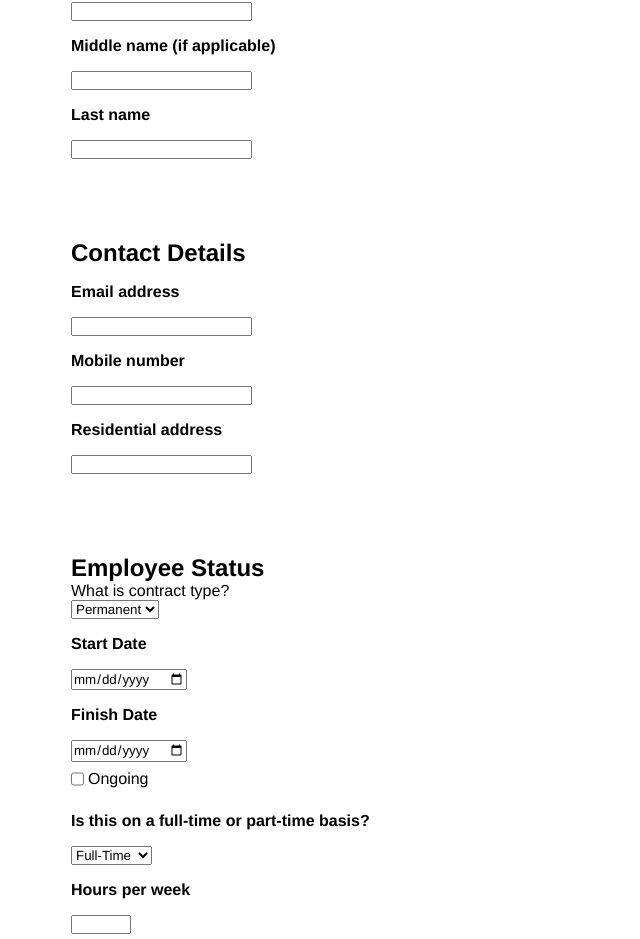
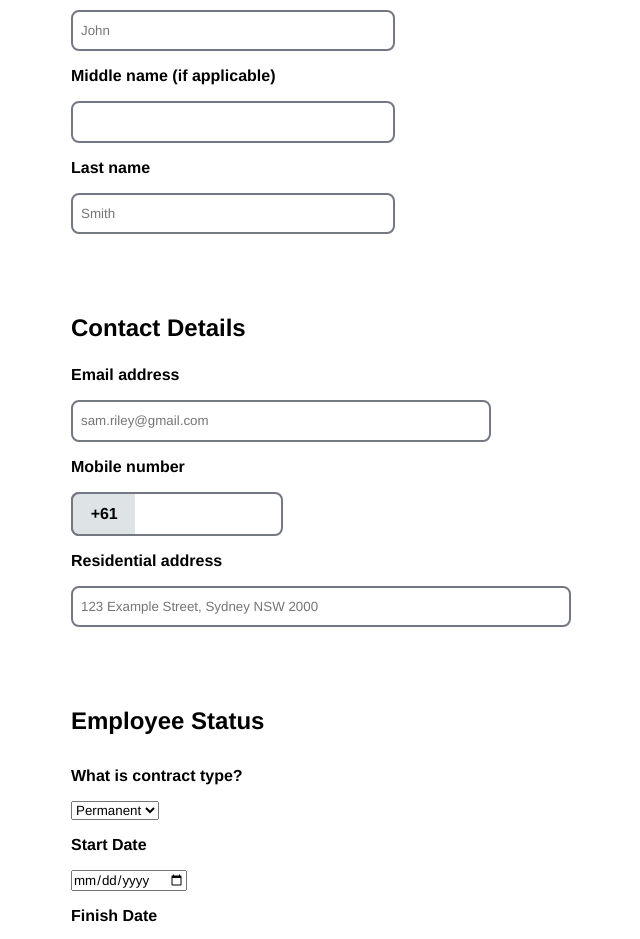
Before and after one commit to StanleyY7/employee-creator, a React (Vite) app in the folder employee-creator-project/: page /add-employee in a window 1280 px wide. Shown: the part 356-1295 px from the top of the page, without its empty margins (25-665 px from the left). Built offline with nearby package versions, Linux system fonts and the light colour scheme.

Commit message:
styling of creation page

```diff
--- a/employee-creator-project/src/App.module.scss
+++ b/employee-creator-project/src/App.module.scss
@@ -5,7 +5,7 @@
   width: 100vw;
   background-color: $main_color;
   > h1 {
-    padding: 6rem;
+    padding: 3rem 6rem;
     font-size: 2.5rem;
     color: #3c3e45;
   }
--- /dev/null
+++ b/employee-creator-project/src/components/BackButton/BackButton.module.scss
@@ -0,0 +1,15 @@
+.backButton__container {
+  padding-top: 4rem;
+
+  .backButton {
+    margin-top: 5rem;
+    padding: 6rem;
+    text-decoration: none;
+    color: #7d8087;
+  }
+  .back {
+    text-decoration: underline;
+    font-weight: 300;
+    margin-left: 0.25rem;
+  }
+}
--- /dev/null
+++ b/employee-creator-project/src/components/BackButton/BackButton.tsx
@@ -0,0 +1,14 @@
+import { NavLink } from "react-router-dom";
+import styles from "./BackButton.module.scss";
+const BackButton = () => {
+  return (
+    <div className={styles.backButton__container}>
+      <NavLink className={styles.backButton} to="/all-employees">
+        {"<"}
+        <strong className={styles.back}>Back</strong>
+      </NavLink>
+    </div>
+  );
+};
+
+export default BackButton;
--- a/employee-creator-project/src/components/EmployeeCard/EmployeeCard.tsx
+++ b/employee-creator-project/src/components/EmployeeCard/EmployeeCard.tsx
@@ -1,10 +1,13 @@
 import styles from "./EmployeeCard.module.scss";
 import { deleteById } from "../../services/employee";
+import { getYearsDifference } from "../../services/general";
+
 const EmployeeCard = ({ employee, filterRemove }: any) => {
   const handleRemove = () => {
     deleteById(employee.id);
     filterRemove(employee.id);
   };
+
   return (
     <>
       <div key={employee.id} className={styles.EmployeeCard__Container}>
@@ -13,7 +16,10 @@ const EmployeeCard = ({ employee, filterRemove }: any) => {
             <p>
               <strong>{`${employee.firstName} ${employee.lastName}`}</strong>
             </p>
-            <p>{`${employee.contractType} - ${employee.datesEmployed}`}</p>
+            <p>{`${employee.contractType} - ${getYearsDifference(
+              employee.datesEmployed,
+              employee.datesEmployedEnd
+            )}yrs`}</p>
             <p>{employee.email}</p>
           </div>
 
--- a/employee-creator-project/src/components/Form/Form.module.scss
+++ b/employee-creator-project/src/components/Form/Form.module.scss
@@ -1,6 +1,11 @@
-.Form__Container {
+@import "../../theme.scss";
+
+.Form__container {
   > div {
     padding: 2.5rem 6rem;
+    > h2 {
+      margin-bottom: 0.5rem;
+    }
     > p {
       padding: 1rem 0rem;
       font-weight: bold;
@@ -8,10 +13,78 @@
   }
 }
 
-.checkbox {
+// Misc
+
+.checkbox__container {
   display: flex;
   padding: 0.5rem 0rem;
   > input {
     margin-right: 0.25rem;
+    padding: 5rem;
   }
 }
+
+// Inputs
+
+.input__text {
+  padding: 0.7rem 9.5rem 0.7rem 0.5rem;
+  border: 0.125rem solid #747882;
+  border-radius: 0.5rem;
+  width: 10rem;
+}
+
+.input__email {
+  @extend .input__text;
+  padding: 0.7rem 0.5rem 0.7rem 0.5rem;
+  width: 25rem;
+}
+
+.input__mobileContainer {
+  display: flex;
+  > div {
+    background-color: #dee3e5;
+    border: 0.125rem solid #747882;
+    border-right: none;
+    border-radius: 0.5rem;
+    border-top-right-radius: 0rem;
+    border-bottom-right-radius: 0rem;
+    height: 2.5rem;
+    width: 3.9rem;
+    z-index: 2;
+
+    > p {
+      display: flex;
+      justify-content: center;
+      align-items: center;
+      height: 100%;
+      font-weight: bold;
+    }
+  }
+  .input__mobile {
+    @extend .input__text;
+    margin-left: -4rem;
+    padding: 0.7rem 2rem 0.7rem 5rem;
+    width: 6rem;
+    z-index: 1;
+  }
+}
+
+.input__address {
+  @extend .input__text;
+  padding: 0.7rem 0.5rem 0.7rem 0.5rem;
+  width: 30rem;
+}
+
+.contractType__container {
+  margin: 1rem 0 0 0;
+  > p {
+    padding: 1rem 0rem;
+    font-weight: bold;
+  }
+}
+
+.input__hours {
+  @extend .input__text;
+  padding: 0.7rem 0.75rem 0.7rem 0.5rem;
+  width: 4.5rem;
+}
--- a/employee-creator-project/src/components/Form/Form.tsx
+++ b/employee-creator-project/src/components/Form/Form.tsx
@@ -9,31 +9,52 @@ const Form = () => {
   } = useForm();
   return (
     <>
-      <form className={styles.Form__Container}>
+      <form className={styles.Form__container}>
         <div>
           <h2>Personal Information</h2>
           <p>First name</p>
-          <input type="text"></input>
+          <input
+            className={styles.input__text}
+            type="text"
+            placeholder="John"
+          ></input>
           <p>Middle name (if applicable)</p>
-          <input type="text"></input>
+          <input className={styles.input__text} type="text"></input>
           <p>Last name</p>
-          <input type="text"></input>
+          <input
+            className={styles.input__text}
+            type="text"
+            placeholder="Smith"
+          ></input>
         </div>
 
         <div>
           <h2>Contact Details</h2>
           <p>Email address</p>
-          <input type="email"></input>
+          <input
+            type="email"
+            className={styles.input__email}
+            placeholder="sam.riley@gmail.com"
+          ></input>
+
           <p>Mobile number</p>
-          <input type="text"></input>
+          <div className={styles.input__mobileContainer}>
+            <div>
+              <p>+61</p>
+            </div>
+            <input type="text" className={styles.input__mobile}></input>
+          </div>
           <p>Residential address</p>
-          <input type="text"></input>
+          <input
+            type="text"
+            className={styles.input__address}
+            placeholder="123 Example Street, Sydney NSW 2000"
+          ></input>
         </div>
 
         <div>
           <h2>Employee Status</h2>
-
-          <div>
+          <div className={styles.contractType__container}>
             <p>What is contract type?</p>
             <select>
               <option>Permanent</option>
@@ -46,8 +67,8 @@ const Form = () => {
           <p>Finish Date</p>
           <input type="date"></input>
 
-          <div className={styles.checkbox}>
-            <input type="checkbox"></input>
+          <div className={styles.checkbox__container}>
+            <input type="checkbox" className={styles.checkbox}></input>
             <p>Ongoing</p>
           </div>
 
@@ -61,7 +82,12 @@ const Form = () => {
           </div>
 
           <p>Hours per week</p>
-          <input type="number" min="0" max="168"></input>
+          <input
+            type="number"
+            min="0"
+            max="168"
+            className={styles.input__hours}
+          ></input>
         </div>
       </form>
     </>
--- a/employee-creator-project/src/containers/CreateEmployeePage/CreateEmployeePage.tsx
+++ b/employee-creator-project/src/containers/CreateEmployeePage/CreateEmployeePage.tsx
@@ -1,13 +1,14 @@
 import generalStyles from "../../App.module.scss";
 import styles from "./CreateEmployeePage.module.scss";
 import Form from "../../components/Form/Form";
-
+import BackButton from "../../components/BackButton/BackButton";
 const CreateEmployeePage = () => {
   return (
     <>
       <div>
         <section>
           <div className={generalStyles.Header__Container}>
+            <BackButton />
             <h1>Employee Creation</h1>
           </div>
           <div className={styles.CreateEmployeePage__Grid}>
--- /dev/null
+++ b/employee-creator-project/src/services/general.ts
@@ -0,0 +1,7 @@
+export const getYearsDifference = (start: string, end: string) => {
+  const startDate = new Date(start);
+  const endDate = new Date(end);
+  const diffInMs = endDate.getTime() - startDate.getTime();
+  const diffInYears = diffInMs / (1000 * 60 * 60 * 24 * 365);
+  return diffInYears.toFixed(1);
+};
```
